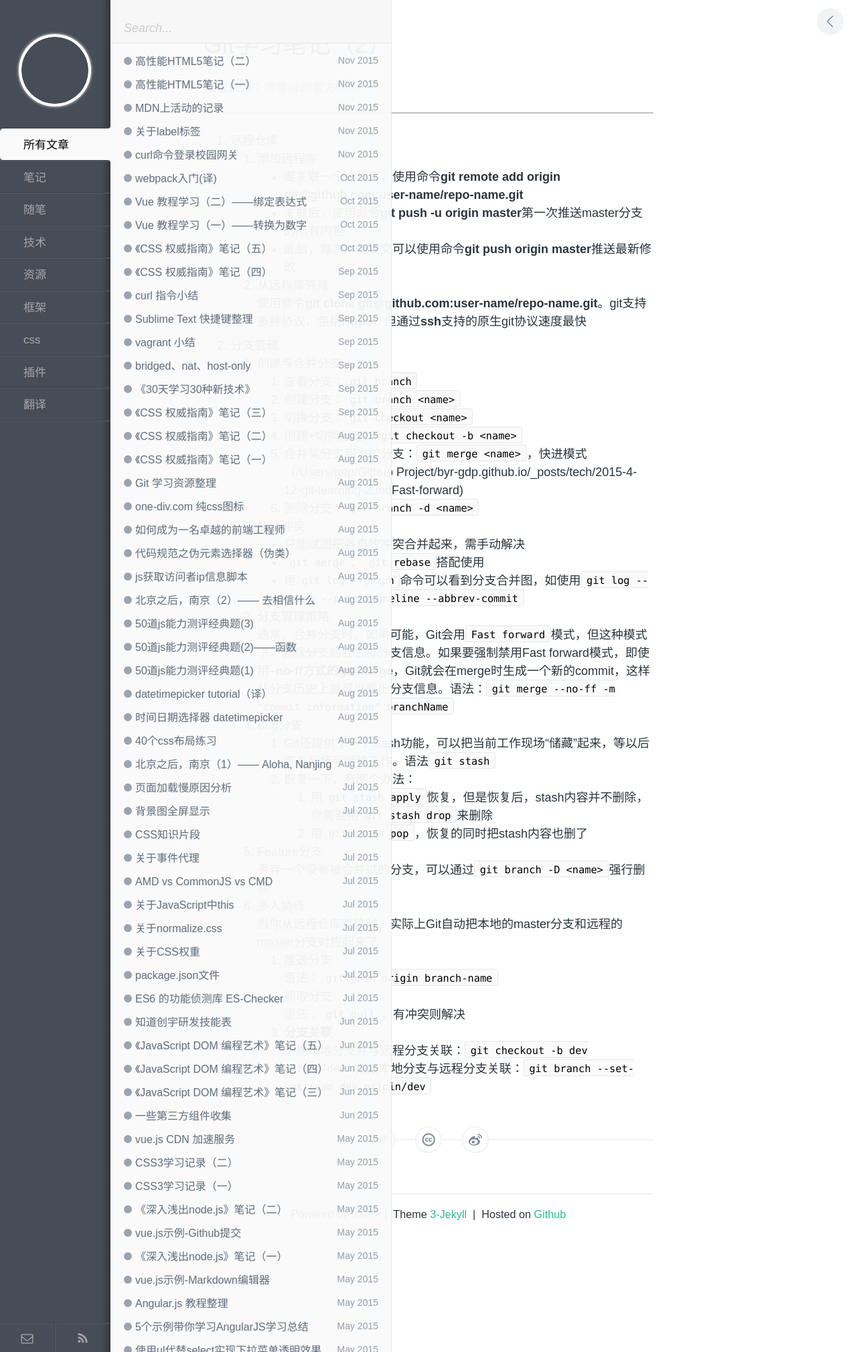
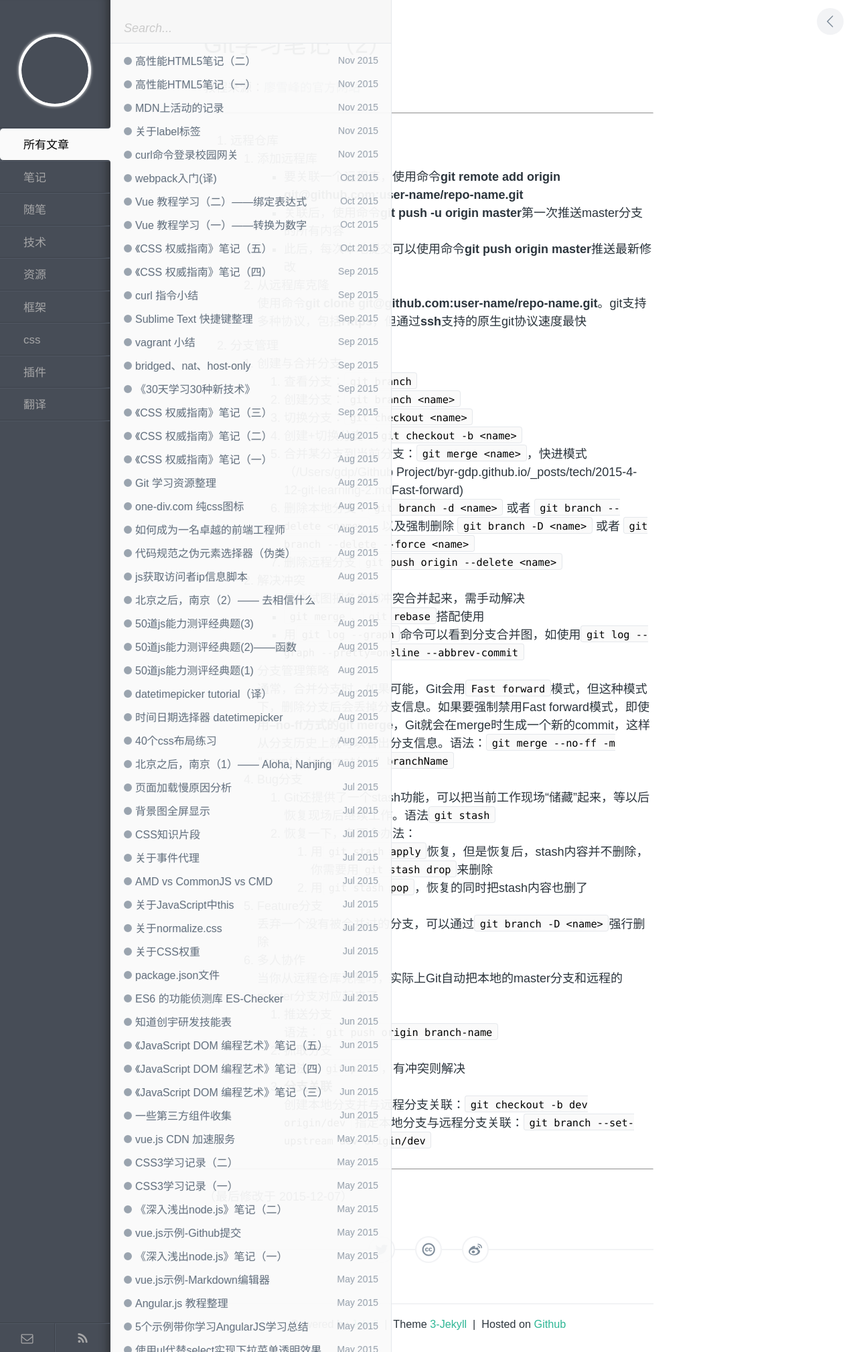
Before and after one commit to byr-gdp/byr-gdp.github.io, a Jekyll site: the page built from _posts/tech/2015-4-12-git-learning-2.md, in a window 1280 px wide. Shown: the whole page at 67% size. Built offline with Jekyll 4.4.1, drawn with Linux system fonts in a browser that asks for light colours; comment, search, counter and statistics services are not loaded.

Commit message:
增加 删除远程分支

```diff
--- a/_posts/tech/2015-4-12-git-learning-2.md
+++ b/_posts/tech/2015-4-12-git-learning-2.md
@@ -26,7 +26,8 @@ description: Git学习笔记（2）
 		3. 切换分支：`git checkout <name>`
 		4. 创建+切换分支：`git checkout -b <name>`
 		5. 合并某分支到当前分支：`git merge <name>`，快进模式（/Users/gdp/Github Project/byr-gdp.github.io/_posts/tech/2015-4-12-git-learning-2.mdFast-forward)
-		6. 删除分支：`git branch -d <name>`
+		6. 删除本地分支：`git branch -d <name>` 或者 `git branch --delete <name>`，以及强制删除 `git branch -D <name>` 或者 `git branch --delete --force <name>`
+		7. 删除远程分支 `git push origin --delete <name>`
 	2. 解决冲突
 		- 只能试图把各自的冲突合并起来，需手动解决
 		- `git merge`、`git rebase`搭配使用
@@ -57,3 +58,7 @@ description: Git学习笔记（2）
 
 			创建本地分支并与远程分支关联：`git checkout -b dev origin/dev`
 			指定本地分支与远程分支关联：`git branch --set-upstream dev origin/dev`
+
+---
+
+（最后修改于 2015-12-07）
```
